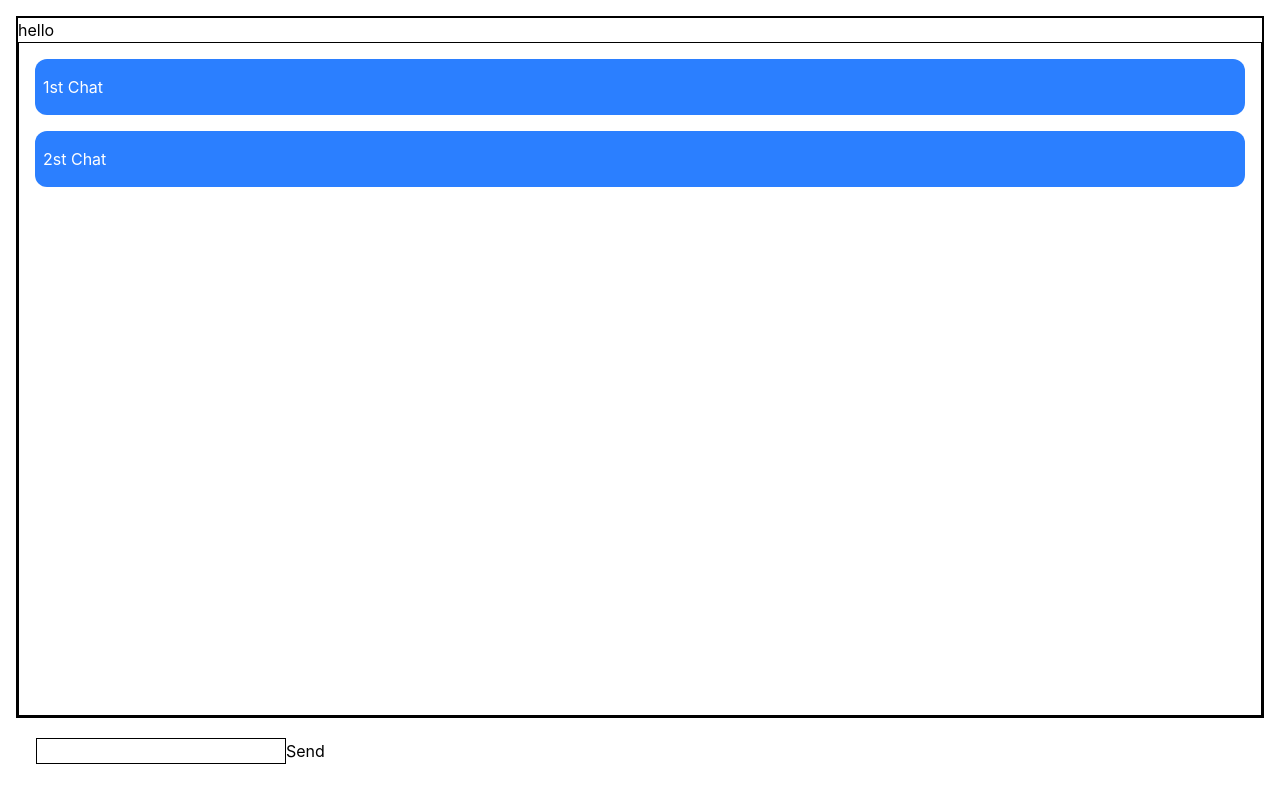
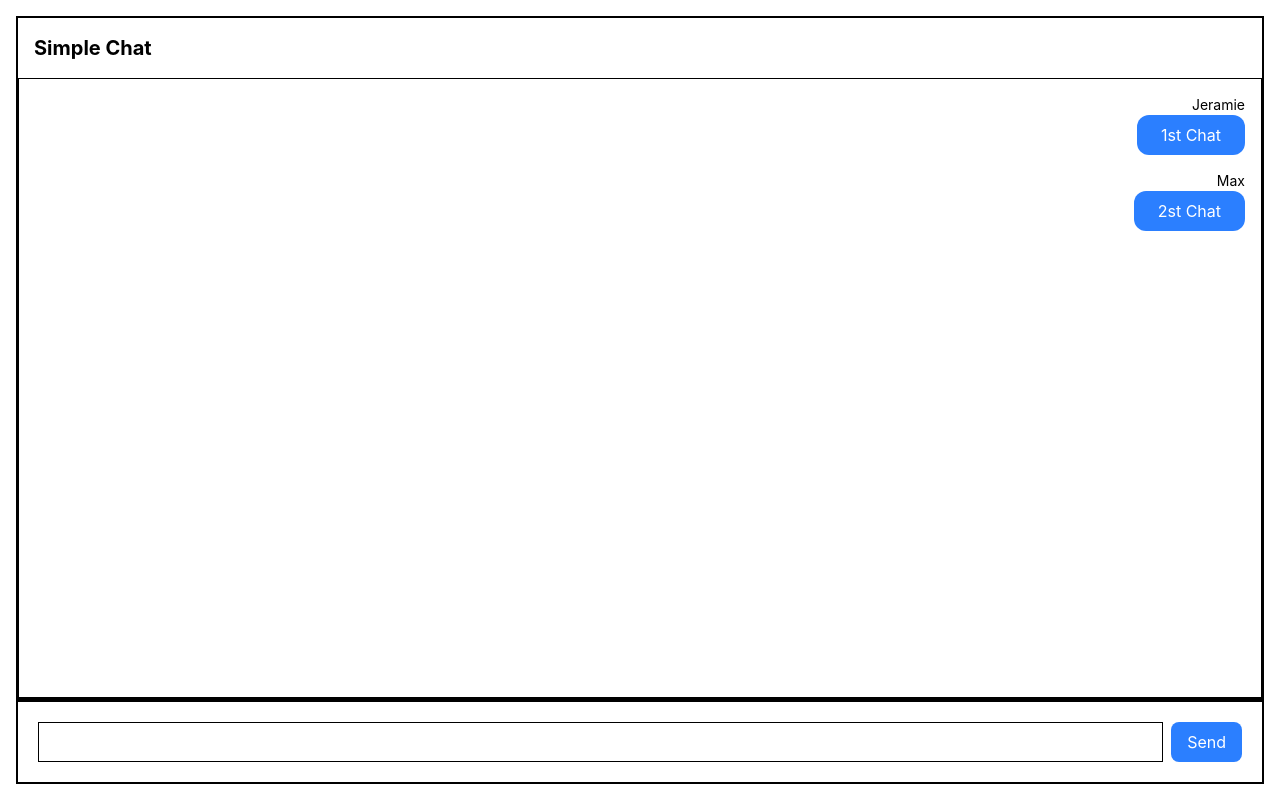
Before and after one commit to jeramie-santos/Fullstack-chat, a React (Vite) app in the folder chat/: page / in a window 1280 px wide. Built offline with nearby package versions, Linux system fonts and the light colour scheme.

Commit message:
initial layout and added auto scroll on newly added chat

```diff
--- a/chat/src/components/ChatBox.jsx
+++ b/chat/src/components/ChatBox.jsx
@@ -1,18 +1,29 @@
-import { useContext } from "react";
+import { useContext, useRef, useEffect } from "react";
 import { ChatContext } from "../context/chatContext";
 
 const ChatBox = () => {
-    const {chats} = useContext(ChatContext)
+    const {chats} = useContext(ChatContext);
+    const bottomRef = useRef(null);
+
+    useEffect(() => {
+        bottomRef.current?.scrollIntoView({ behavior: "smooth" });
+    }, [chats]);
 
     return (
         <div className="flex-1 flex flex-col border-2 min-h-0">
-            <h2>hello</h2>
-            <div className="flex-1 flex flex-col min-h-0 gap-4 p-4 border overflow-y-auto">
+            <div className="p-4">
+                <h2 className="text-xl font-bold">Simple Chat</h2>
+            </div>
+            <div className="flex-1 flex flex-col items-end min-h-0 gap-4 p-4 border overflow-y-auto">
                 {chats.map((chat, index) =>
-                    <div key={index} className="bg-blue-500 text-white px-2 py-4 rounded-xl">
-                        <p>{chat.message}</p>
+                    <div key={index}>
+                        <p className="text-end text-sm">{chat.name}</p>
+                        <div className="w-fit bg-blue-500 text-white px-6 py-2 rounded-xl">
+                            <p>{chat.message}</p>
+                        </div>
                     </div>
                 )}
+                <div ref={bottomRef} />
             </div>
         </div>
     )
--- a/chat/src/components/ChatForm.jsx
+++ b/chat/src/components/ChatForm.jsx
@@ -20,10 +20,10 @@ const ChatForm = () => {
     }
 
     return (
-        <div className="p-5">
-            <form action={sendChat}>
-                <input type="text" name="message" className="border"/>
-                <button type="submit">Send</button>
+        <div className="p-5 border-2">
+            <form action={sendChat} className="flex justify-between gap-2">
+                <input type="text" name="message" className="border flex-1 px-2"/>
+                <button type="submit" className="bg-blue-500 px-4 py-2 rounded-lg text-white">Send</button>
             </form>
         </div>
     )
```
